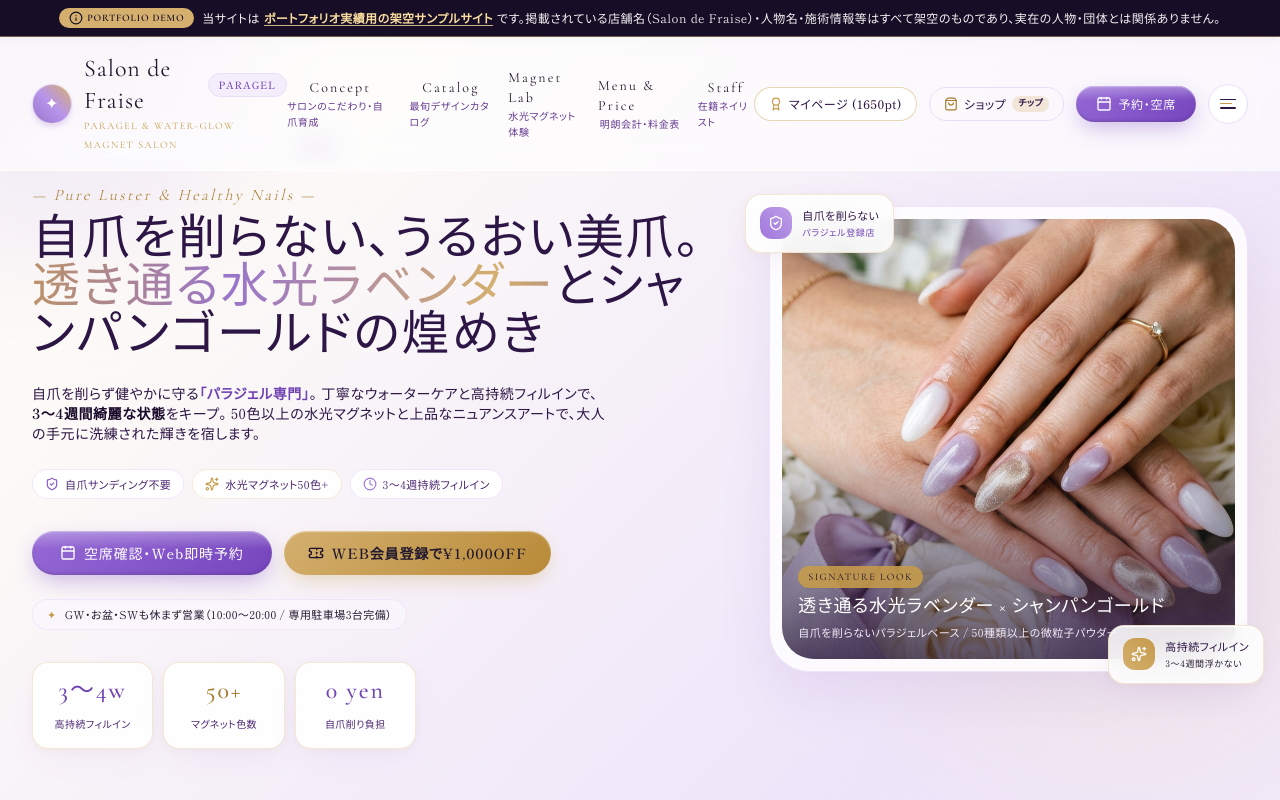
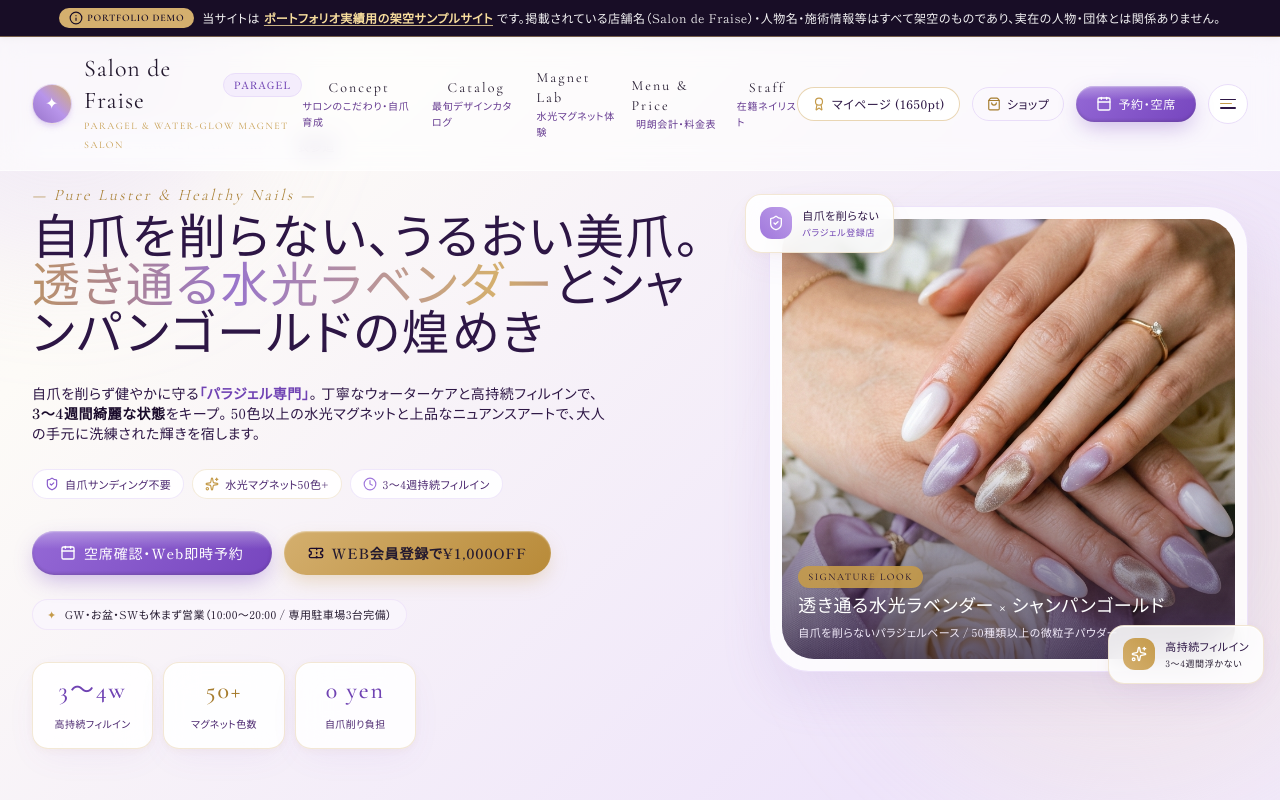
Before and after one commit to ikeda-haruka/nailsalon, a Next.js app: page / in a window 1280 px wide. Shown: the top 800 px of the page. Built offline with nearby package versions, Linux system fonts and the light colour scheme.

Commit message:
fix: ヘッダーのショップボタンから不要なチップバッジ表示を削除しショップ単体表示に統一

```diff
--- a/src/components/Header.tsx
+++ b/src/components/Header.tsx
@@ -70,7 +70,7 @@ export default function Header() {
     { num: "05", name: "Staff", jp: "在籍ネイリスト", href: "/#staff", desc: "在籍12名（毎日2〜3名シフト/EC出荷兼務）" },
     { num: "06", name: "Salon Info", jp: "サロン案内・設備", href: "/#salon-info", desc: "ハンド2/フット2・駐車場3台・カフェ" },
     { num: "07", name: "Recruit", jp: "ネイリスト採用情報", href: "/#recruit", desc: "HPB WORK & Indeed にて掲載中" },
-    { num: "08", name: "Online Shop", jp: "公式ショップ・ネイルチップ", href: "/shop", desc: "自爪を削らないパラジェルチップ＆サロン専売品" },
+    { num: "08", name: "Online Shop", jp: "公式オンラインショップ", href: "/shop", desc: "自爪を削らないパラジェル＆サロン専売品" },
   ];
 
   return (
@@ -166,17 +166,14 @@ export default function Header() {
                   </Link>
                 )}
 
-                {/* 公式オンラインショップボタン（パラジェル ネイルチップ主力） */}
+                {/* 公式オンラインショップボタン */}
                 <Link
                   href="/shop"
                   className="flex items-center gap-1.5 text-xs font-medium px-3 sm:px-3.5 py-2 rounded-full bg-linear-to-r from-lavender-50 via-white to-gold-50/60 text-plum-900 border border-lavender-200 hover:border-gold-400 hover:shadow-xs shadow-2xs transition-all tracking-wide whitespace-nowrap shrink-0 group"
-                  title="公式オンラインショップ・パラジェル ネイルチップ"
+                  title="公式オンラインショップ"
                 >
                   <ShoppingBag className="w-3.5 h-3.5 text-gold-600 group-hover:scale-110 transition-transform shrink-0" />
                   <span className="whitespace-nowrap">ショップ</span>
-                  <span className="hidden md:inline text-[9px] px-1.5 py-0.2 rounded-full bg-gold-400/25 text-gold-800 font-serif font-bold">
-                    チップ
-                  </span>
                 </Link>
 
                 {/* 即時予約ボタン（改行防止・1行表示を確実に固定） */}
```
